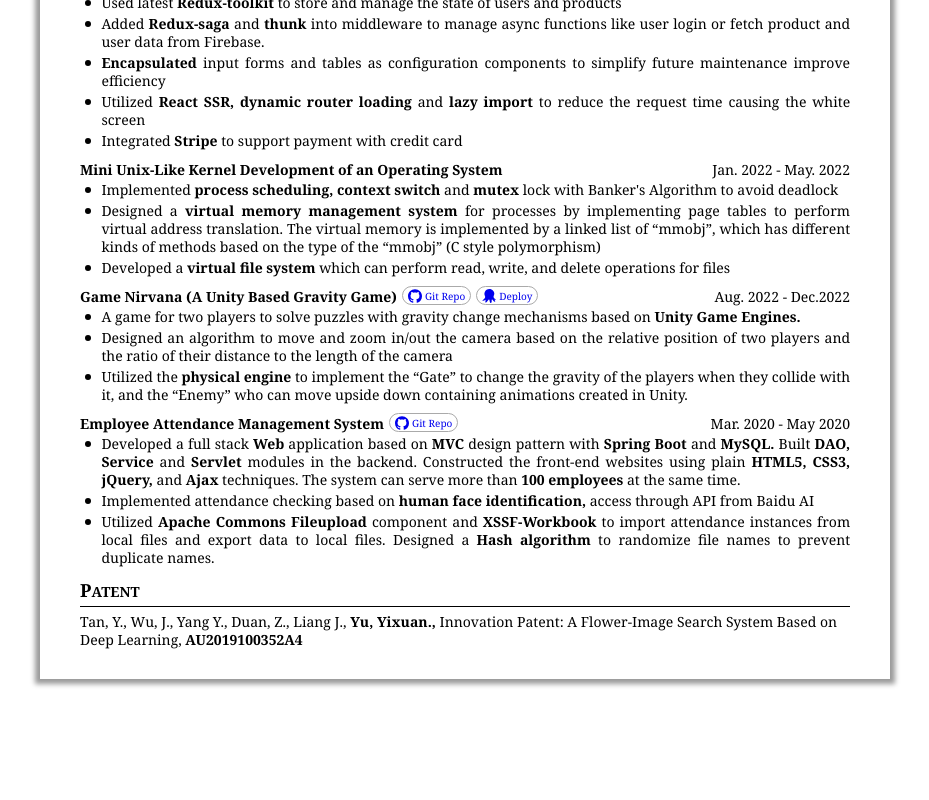
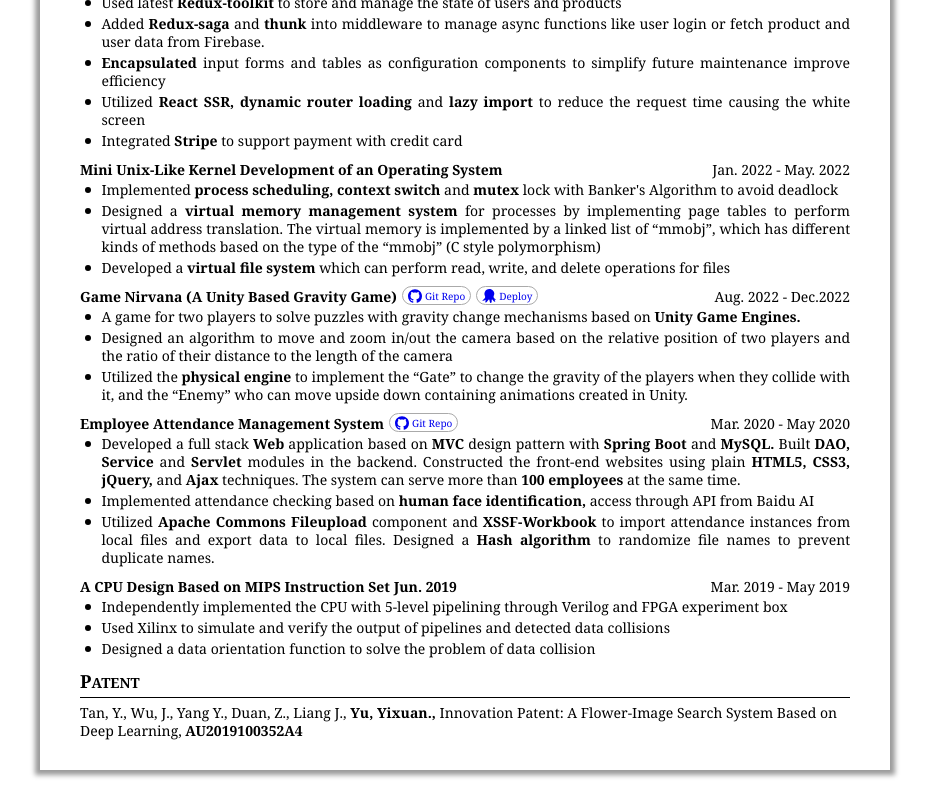
Before and after one commit to ethanyuih/plain-cv, a React (Create React App) app: page / in a window 1280 px wide. Shown: the part 1091-1891 px from the top of the page, without its empty margins (175-1104 px from the left). Before the commit the page ends 1800 px from the top, so only its background shows below. Built offline with nearby package versions, Linux system fonts and the light colour scheme.

Commit message:
add verilog

```diff
--- a/src/assets/resume-infos/5-project-info.ts
+++ b/src/assets/resume-infos/5-project-info.ts
@@ -65,5 +65,20 @@ export const projectInfo: Projects = {
         'Utilized #Apache# #Commons# #Fileupload# component and #XSSF-Workbook# to import attendance instances from local files and export data to local files. Designed a #Hash# #algorithm# to randomize file names to prevent duplicate names.',
       ],
     },
+    {
+      hidden: false,
+      name: 'A CPU Design Based on MIPS Instruction Set	Jun. 2019',
+      duration: 'Mar. 2019 - May 2019',
+      taskList: [
+        'Independently implemented the CPU with 5-level pipelining through Verilog and FPGA experiment box',
+        'Used Xilinx to simulate and verify the output of pipelines and detected data collisions',
+        'Designed a data orientation function to solve the problem of data collision',
+      ],
+    },
   ],
 };
+
+// A CPU Design Based on MIPS Instruction Set	Jun. 2019
+// Independently implemented the CPU with 5-level pipelining through Verilog and FPGA experiment box
+// Used Xilinx to simulate and verify the output of pipelines and detected data collisions
+// Designed a data orientation function to solve the problem of data collision
```
